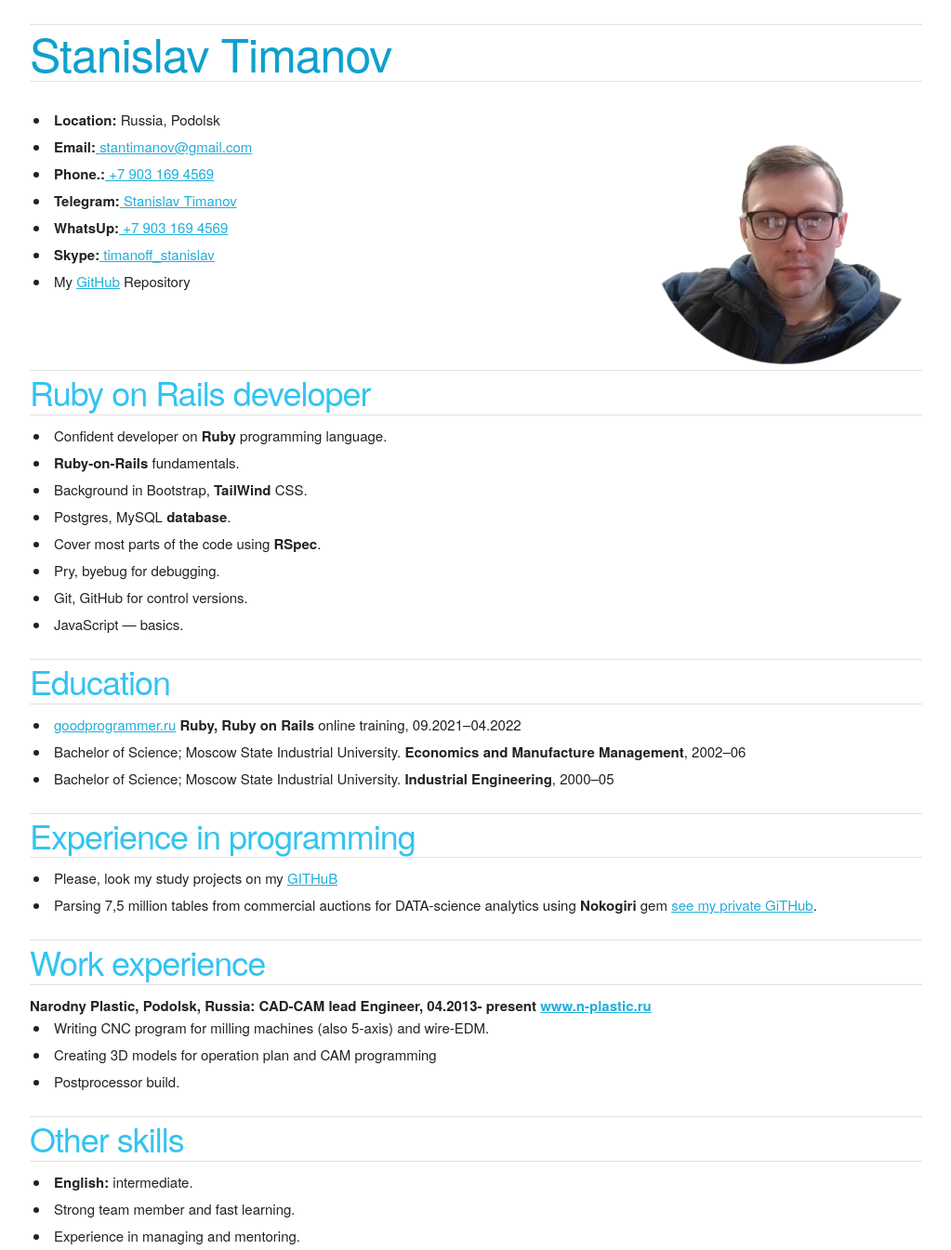
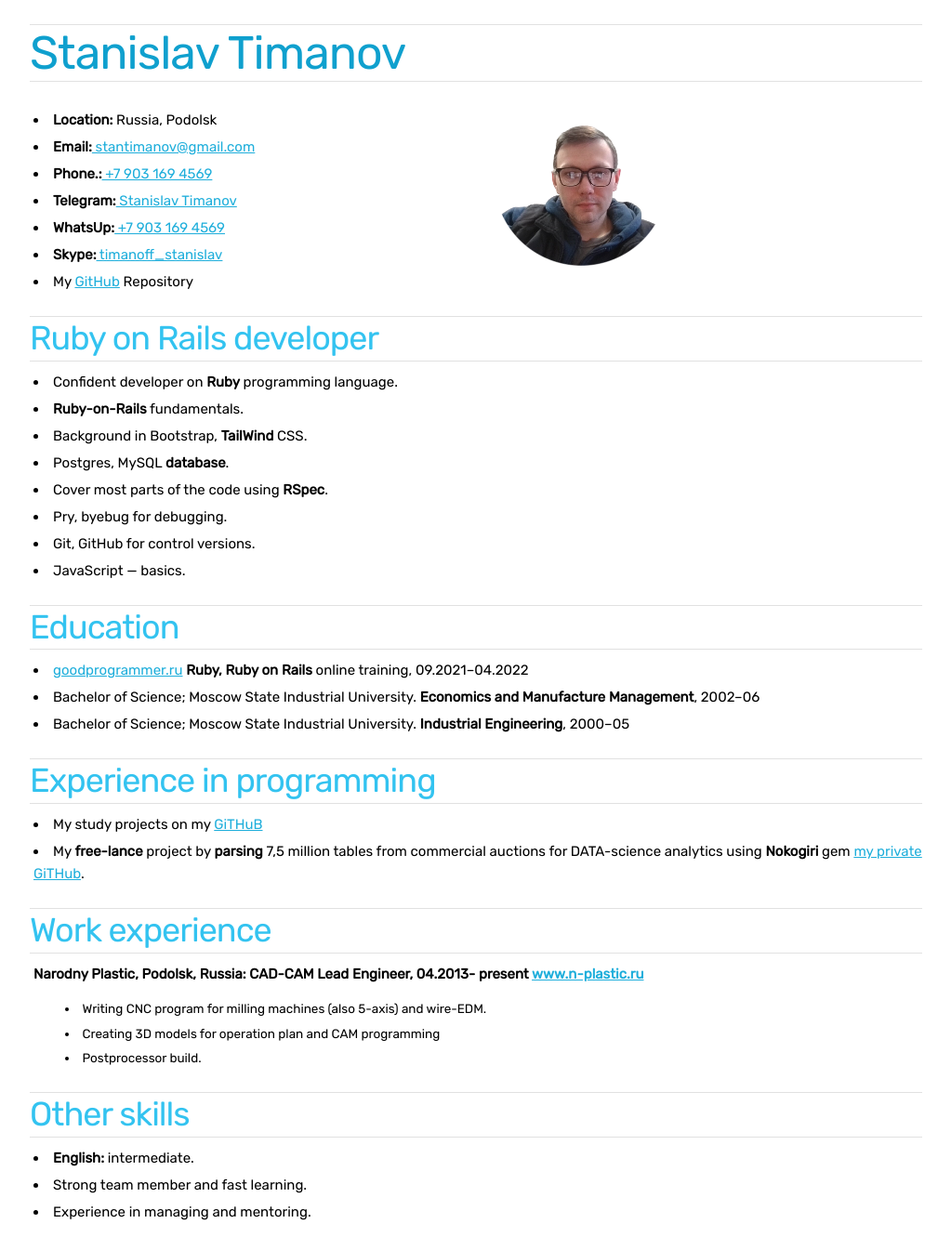
Before and after one commit to StanTim/CV, a plain HTML site: page index.html in a window 1280 px wide. Shown: the whole page at 93% size, without its empty margins (128-1151 px from the left). Drawn offline with Linux system fonts and the light colour scheme.

Commit message:
change styles

```diff
--- a/css/skeleton.css
+++ b/css/skeleton.css
@@ -1,31 +1,3 @@
-/*
-* Skeleton V2.0.4
-* Copyright 2014, Dave Gamache
-* www.getskeleton.com
-* Free to use under the MIT license.
-* http://www.opensource.org/licenses/mit-license.php
-* 12/29/2014
-*/
-
-
-/* Table of contents
-––––––––––––––––––––––––––––––––––––––––––––––––––
-- Grid
-- Base Styles
-- Typography
-- Links
-- Buttons
-- Forms
-- Lists
-- Code
-- Tables
-- Spacing
-- Utilities
-- Clearing
-- Media Queries
-*/
-
-
 /* Grid
 –––––––––––––––––––––––––––––––––––––––––––––––––– */
 .container {
@@ -122,13 +94,13 @@ html {
 body {
   font-size: 1.5em; /* currently ems cause chrome bug misinterpreting rems on body element */
   line-height: 1.6;
-  font-weight: 400;
-  font-family: "PT Sans Narrow", "HelveticaNeue", "Helvetica Neue", Helvetica, Arial, sans-serif;
-  color: #222; }
+  font-weight: 500;
+  font-family: 'Rubik', sans-serif;}
 
 /* Typography
 –––––––––––––––––––––––––––––––––––––––––––––––––– */
 h1, h2, h3, h4, h5, h6 {
+  vertical-align: middle;
   border-bottom: 1px solid #E1E1E1;
   border-top: 1px solid #E1E1E1;
   margin-top: 0;
@@ -167,7 +139,7 @@ a:hover {
 ul {
   list-style: inside; }
 ol {
-  list-style: decimal inside; }
+  list-style: none; }
 ol, ul {
   padding-left: 4px;
   margin-top: 0; }
@@ -195,22 +167,6 @@ pre > code {
   display: block;
   padding: 1rem 1.5rem;
   white-space: pre; }
-
-
-/* Tables
-–––––––––––––––––––––––––––––––––––––––––––––––––– */
-th,
-td {
-  padding: 12px 15px;
-  text-align: left;
-  border-bottom: 1px solid #E1E1E1; }
-th:first-child,
-td:first-child {
-  padding-left: 0; }
-th:last-child,
-td:last-child {
-  padding-right: 0; }
-
 
 /* Spacing
 –––––––––––––––––––––––––––––––––––––––––––––––––– */
@@ -248,19 +204,6 @@ form {
 .u-pull-left {
   float: left; }
 
-
-/* Misc
-–––––––––––––––––––––––––––––––––––––––––––––––––– */
-hr {
-  margin-top: 1rem;
-  margin-bottom: 1rem;
-  border-width: 0;
-  border-top: 2px solid #E1E1E1; }
-
-
-/* Clearing
-–––––––––––––––––––––––––––––––––––––––––––––––––– */
-
 /* Self Clearing Goodness */
 .container:after,
 .row:after,
@@ -268,17 +211,6 @@ hr {
   content: "";
   display: table;
   clear: both; }
-
-
-/* Media Queries
-–––––––––––––––––––––––––––––––––––––––––––––––––– */
-/*
-Note: The best way to structure the use of media queries is to create the queries
-near the relevant code. For example, if you wanted to change the styles for buttons
-on small devices, paste the mobile query code up in the buttons section and style it
-there.
-*/
-
 
 /* Larger than mobile */
 @media (min-width: 400px) {}
--- a/index.html
+++ b/index.html
@@ -15,7 +15,10 @@
 
   <!-- FONT
   –––––––––––––––––––––––––––––––––––––––––––––––––– -->
-  <link href="//fonts.googleapis.com/css?family=Raleway:300,400,600" rel="stylesheet" type="text/css">
+  <!--  <link href="//fonts.googleapis.com/css?family=Raleway:300,400,600" rel="stylesheet" type="text/css">-->
+  <link rel="preconnect" href="https://fonts.googleapis.com">
+  <link rel="preconnect" href="https://fonts.gstatic.com" crossorigin>
+  <link href="https://fonts.googleapis.com/css2?family=Rubik&display=swap" rel="stylesheet">
 
   <!-- CSS
   –––––––––––––––––––––––––––––––––––––––––––––––––– -->
@@ -31,11 +34,13 @@
 <!-- Primary Page Layout
 –––––––––––––––––––––––––––––––––––––––––––––––––– -->
 <div class="container" style="margin-top: 2%">
+  <div class="row">
     <div>
       <h1>Stanislav Timanov</h1>
     </div>
+    <!--------------------------------------------------->
     <div class="row">
-    <div class="eight columns center" style="margin-top: 2%">
+      <div class="six columns u-pull-left" style="margin-top: 2%">
         <ul>
           <li><b>Location:</b> Russia, Podolsk</li>
           <li><b>Email:</b><a href="mailto:stantimanov@gmail.com"> stantimanov@gmail.com</a></li>
@@ -46,12 +51,12 @@
           <li>My <a href="https://github.com/StanTim">GitHub</a> Repository</li>
         </ul>
       </div>
-    <div class="four columns center">
-      <img src="images/round_photo.png" alt="StanislaV A. Timanov" height="100%" width="100%" style="margin-left: 0%">
+      <div class="six columns">
+        <img src="images/round_photo.png" alt="StanislaV A. Timanov" height="188" width="188">
       </div>
     </div>
+    <!---RUBY-ON-RAILS-DEVELOPER------------------------------------------------>
     <h3>Ruby on Rails developer</h3>
-  <div>
     <ul>
       <li>Confident developer on <b>Ruby</b> programming language.</li>
       <li><b>Ruby-on-Rails</b> fundamentals.</li>
@@ -81,21 +86,26 @@
   <div>
     <h3 class="title-small">Experience in programming</h3>
     <ul>
-      <li>Please, look my study projects on my <a href="">GITHuB</a></li>
-      <li>Parsing 7,5 million tables from commercial auctions for DATA-science analytics using <b>Nokogiri</b> gem
-        <a href="https://github.com/StanTim/SiteParse.git"> see my private GiTHub</a>.
+      <li>My study projects on my <a href="">GiTHuB</a></li>
+      <li>My <b>free-lance</b> project by
+        <b>parsing</b> 7,5 million tables from commercial auctions for DATA-science analytics using
+        <b>Nokogiri</b> gem
+        <a href="https://github.com/StanTim/SiteParse.git"> my private GiTHub</a>.
       </li>
     </ul>
   </div>
   <div>
     <h3 class="title-small">Work experience</h3>
-    <strong>Narodny Plastic, Podolsk, Russia: CAD-CAM <b>lead Engineer</b>, 04.2013- present
-      <a href="http://www.n-plastic.ru/">www.n-plastic.ru</a></strong>
+    <ol>
+      <li><strong>Narodny Plastic, Podolsk, Russia: CAD-CAM <b>Lead Engineer</b>, 04.2013- present
+        <a href="https://www.n-plastic.ru/">www.n-plastic.ru</a></strong>
         <ul>
           <li> Writing CNC program for milling machines (also 5-axis) and wire-EDM.</li>
           <li> Creating 3D models for operation plan and CAM programming</li>
           <li> Postprocessor build.</li>
         </ul>
+      </li>
+    </ol>
   </div>
   <div>
     <h3 class="title-small">Other skills</h3>
@@ -107,7 +117,7 @@
   </div>
 </div>
 <footer>
-  <div class="container" style=" margin-bottom: 2%"></div>
+  <div class="container" style="margin-bottom: 2%"></div>
 </footer>
 </body>
 </html>
```
Lines whose indentation alone changed are shown as unchanged.
